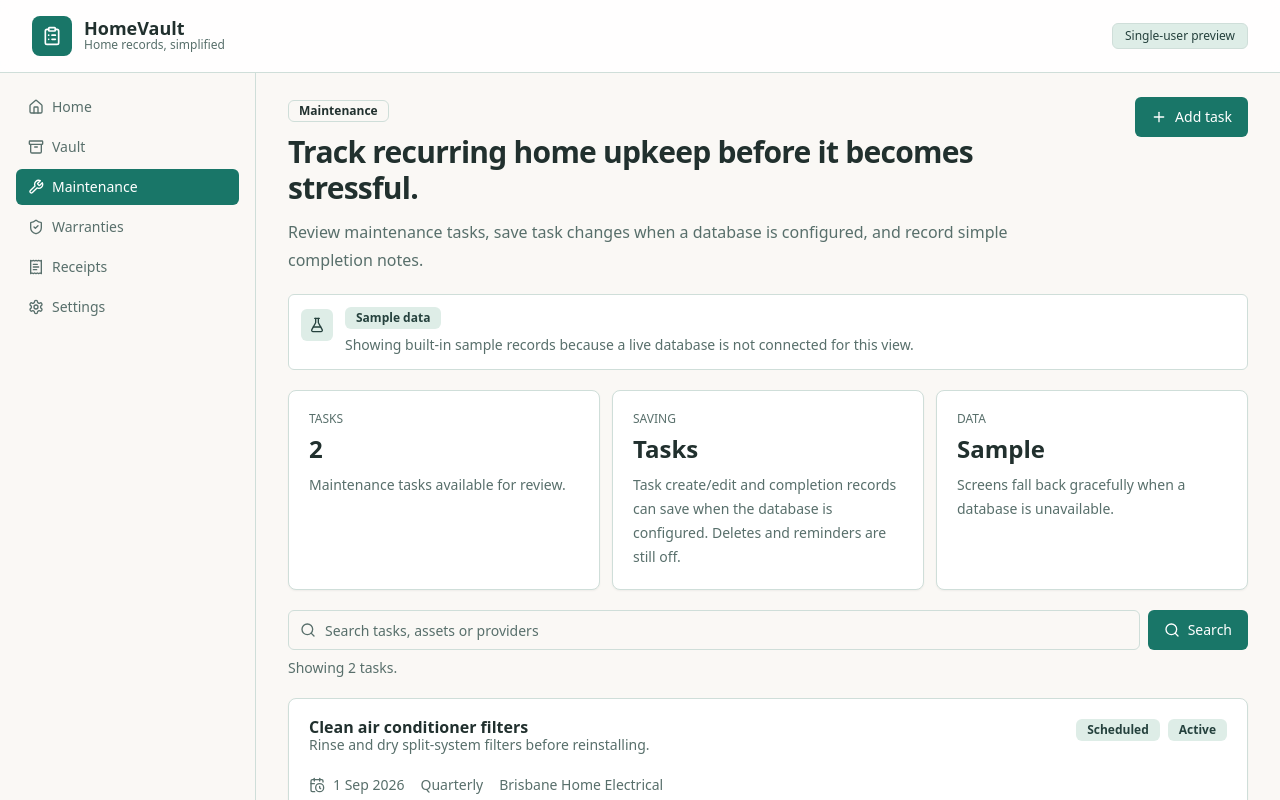
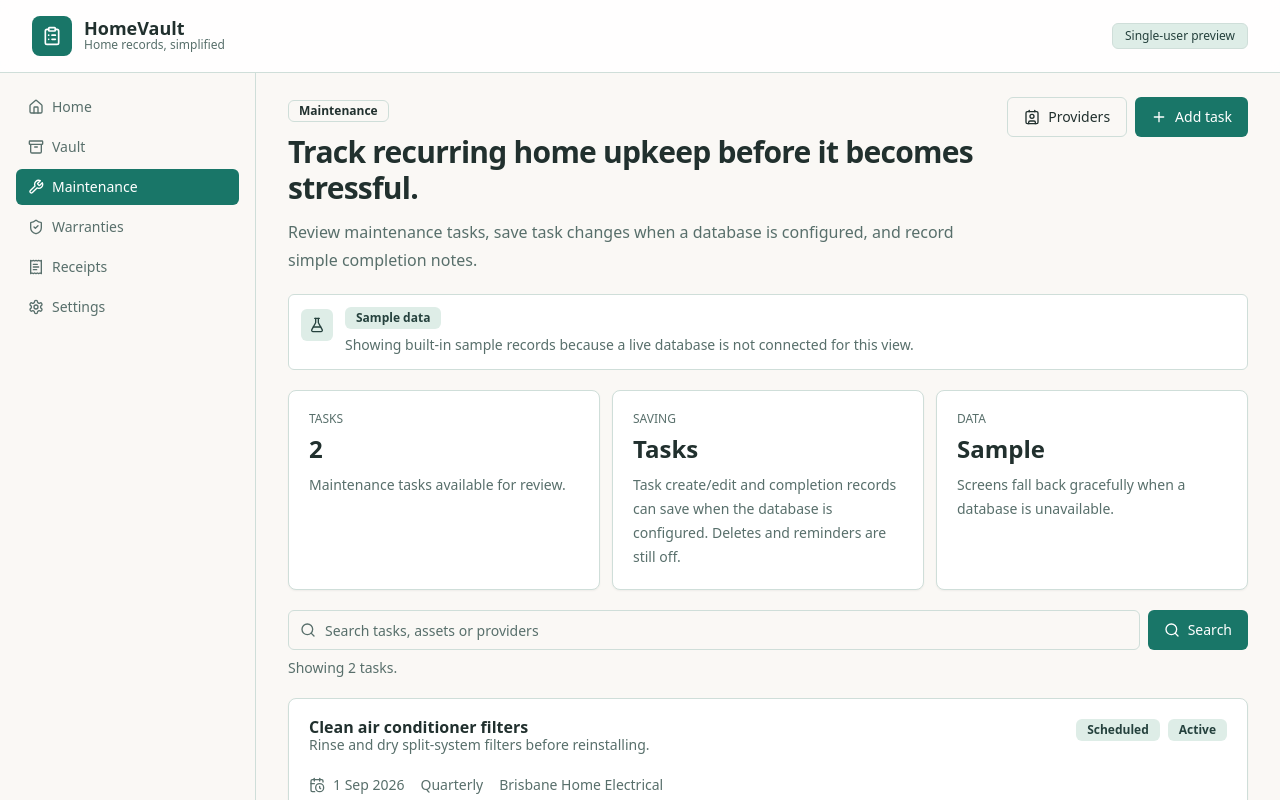
Before and after one commit to LatinMaestro/HomeVault, a Next.js app: page /maintenance in a window 1280 px wide. Shown: the top 800 px of the page. Built offline with nearby package versions, Linux system fonts and the light colour scheme; no server answers; the database is empty.

Commit message:
Link maintenance to provider directory

```diff
--- a/src/app/maintenance/page.tsx
+++ b/src/app/maintenance/page.tsx
@@ -1,6 +1,6 @@
 import type { Metadata } from "next";
 import Link from "next/link";
-import { CalendarClock, Plus } from "lucide-react";
+import { CalendarClock, Contact, Plus } from "lucide-react";
 
 import { AppShell } from "@/components/app-shell";
 import { DataSourceNote } from "@/components/data-source-note";
@@ -54,12 +54,20 @@ export default async function MaintenancePage({
           title="Track recurring home upkeep before it becomes stressful."
           description="Review maintenance tasks, save task changes when a database is configured, and record simple completion notes."
           action={
+            <div className="flex flex-col gap-2 sm:flex-row">
+              <Button asChild variant="outline">
+                <Link href="/maintenance/providers">
+                  <Contact className="h-4 w-4" aria-hidden="true" />
+                  Providers
+                </Link>
+              </Button>
               <Button asChild>
                 <Link href="/maintenance/new">
                   <Plus className="h-4 w-4" aria-hidden="true" />
                   Add task
                 </Link>
               </Button>
+            </div>
           }
         />
         <DataSourceNote source={tasks.source} />
```
Lines whose indentation alone changed are shown as unchanged.
